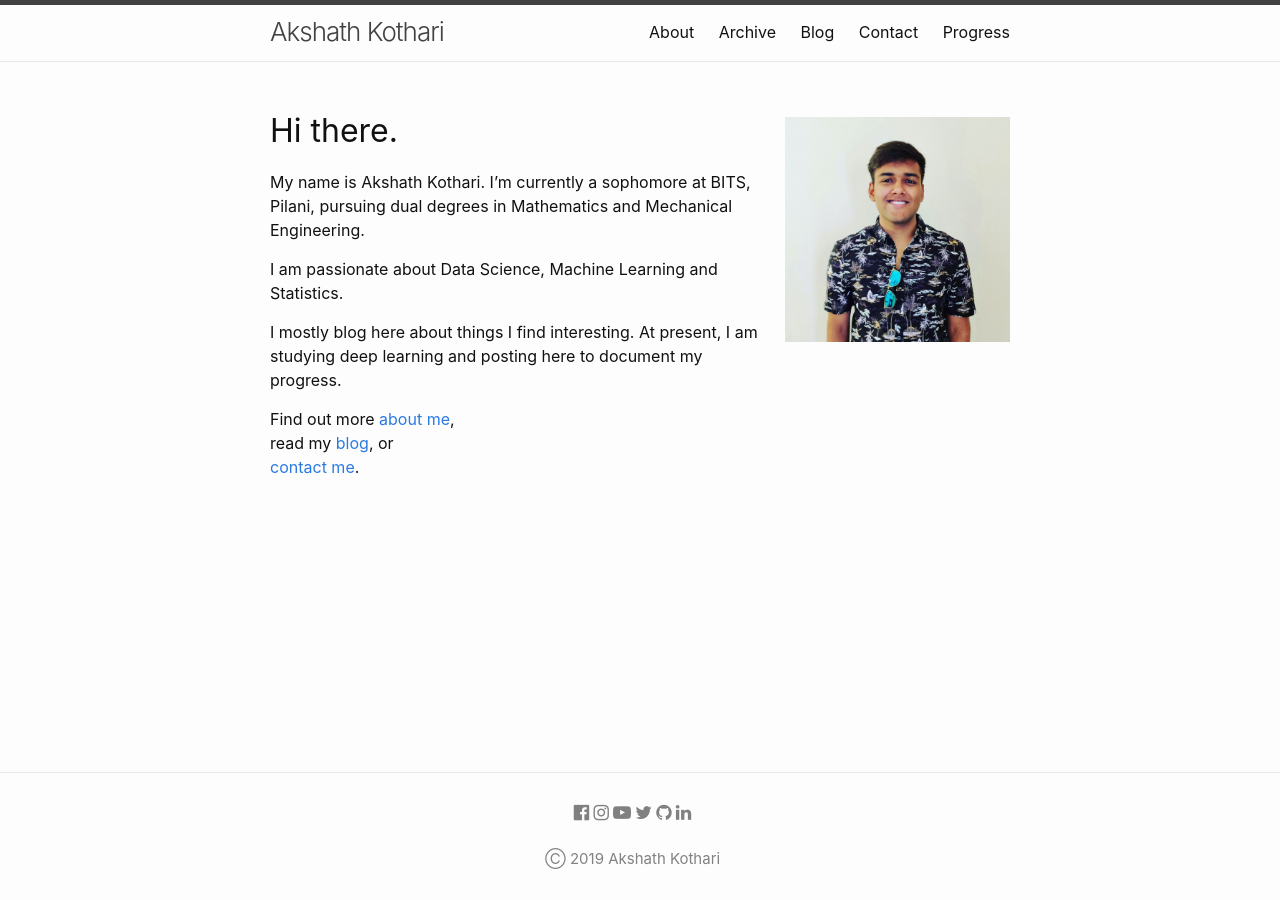
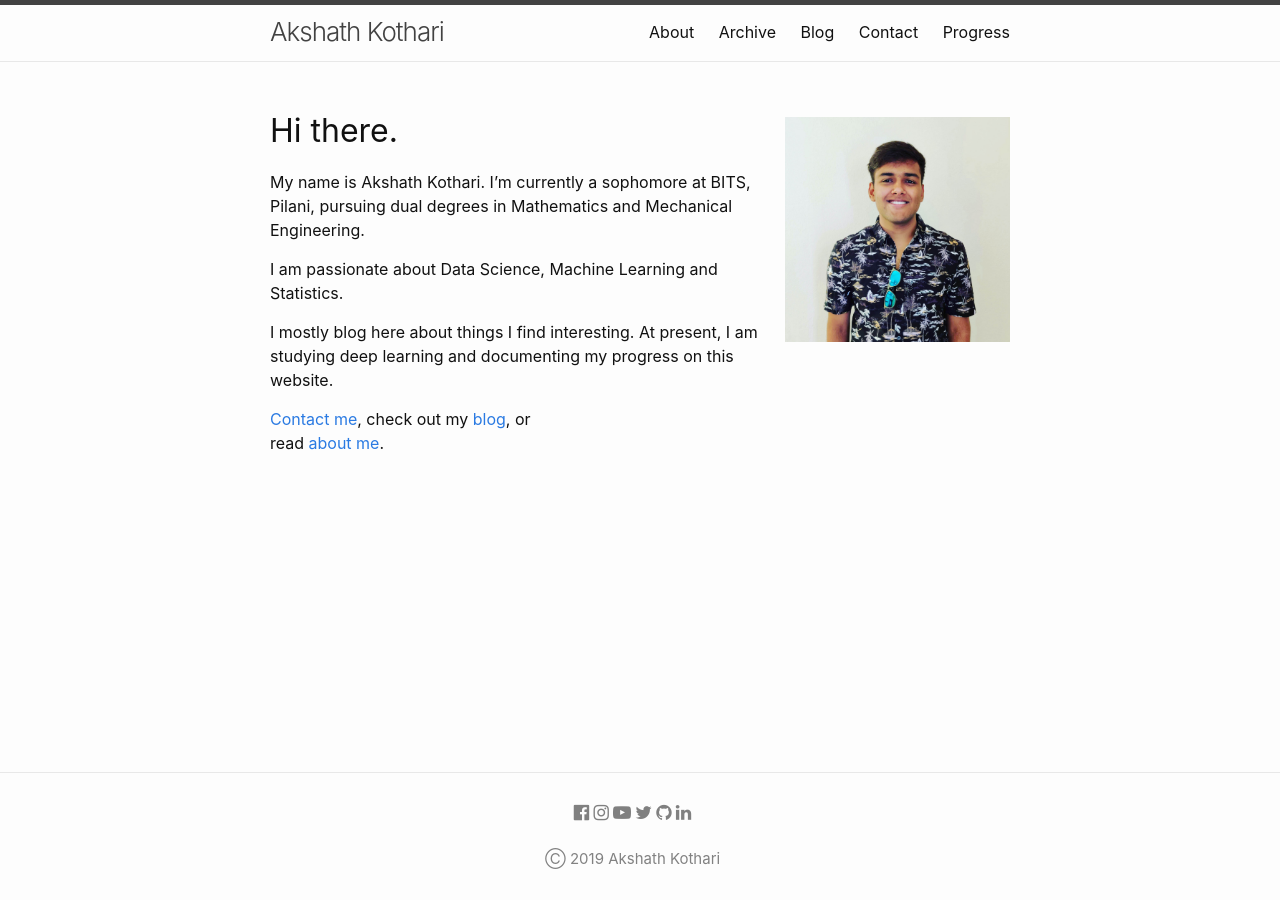
Before and after one commit to ricekot/ricekot.github.io, a Jekyll site: the page built from index.md, in a window 1280 px wide. Built offline with Jekyll 4.4.1, drawn with Linux system fonts in a browser that asks for light colours.

Commit message:
Update content

```diff
--- a/index.md
+++ b/index.md
@@ -10,8 +10,8 @@ My name is Akshath Kothari. I'm currently a sophomore at BITS, Pilani, pursuing
 
 I am passionate about Data Science, Machine Learning and Statistics.
 
-I mostly blog here about things I find interesting. At present, I am studying deep learning and posting here to document my progress.
+I mostly blog here about things I find interesting. At present, I am studying deep learning and documenting my progress on this website.
 
-Find out more [about me](/about/),
-read my [blog](/blog/index.html), or
-[contact me](/contact/).
+[Contact me](/contact/),
+check out my [blog](/blog/index.html), or
+read [about me](/about/).
```
